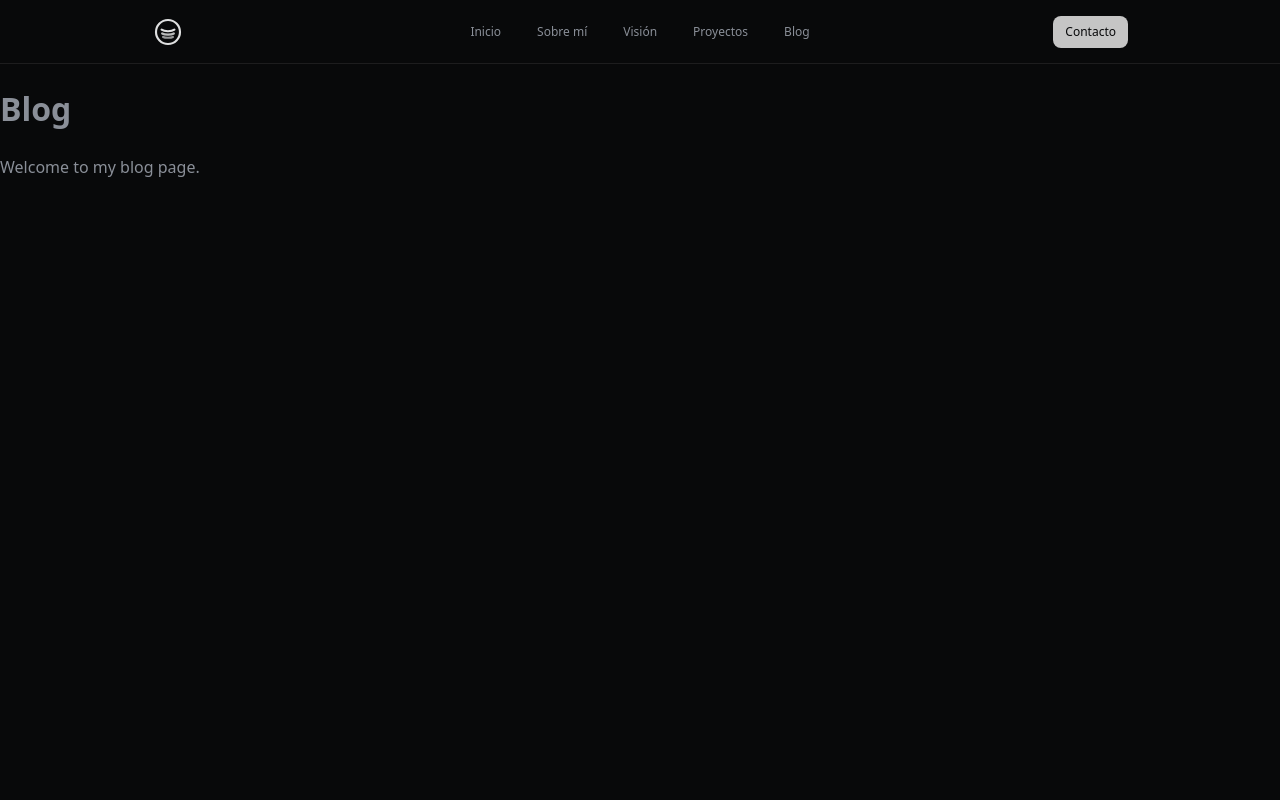
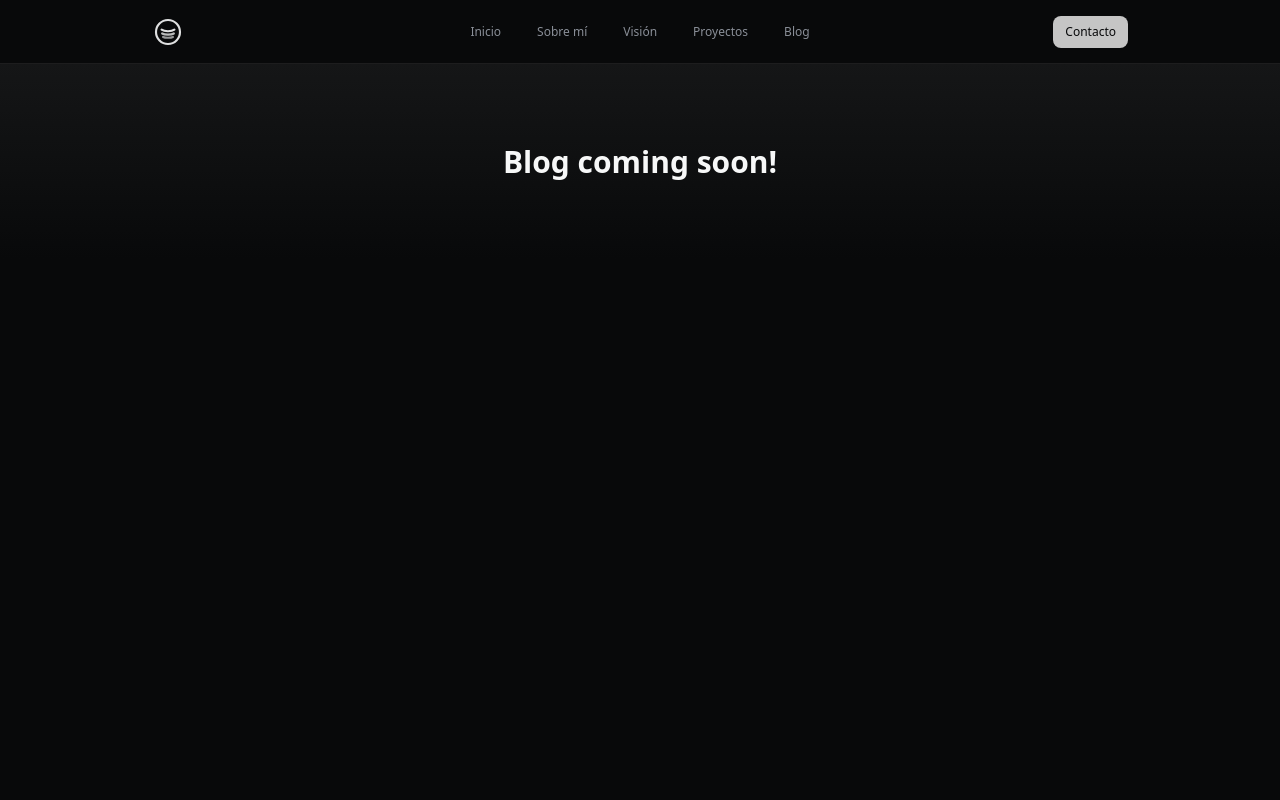
Before and after one commit to raullopezpenalva/Personal-Website, a React (Vite) app: page /blog in a window 1280 px wide. Shown: the top 800 px of the page. Built offline with nearby package versions, Linux system fonts and the light colour scheme.

Commit message:
Feature: Update BlogPage to display a "coming soon" message and enhance button styles

```diff
--- a/src/pages/BlogPage.tsx
+++ b/src/pages/BlogPage.tsx
@@ -1,9 +1,15 @@
+import Section from "../components/ui-patterns/Section";
+import Text from "../components/ui-primitives/Text";
+
 const BlogPage: React.FC = () => {
     return (
-        <div>
-            <h1>Blog</h1>
-            <p>Welcome to my blog page.</p>
-        </div>
+        <Section
+            id="blog-coming-soon"
+        >
+            <Text variant="title" align="center">
+                Blog coming soon!
+            </Text>
+        </Section>
     );
 };
 
--- a/src/styles/components/ui-primitives/Button.css
+++ b/src/styles/components/ui-primitives/Button.css
@@ -42,10 +42,11 @@
 .btn-alternative {
     background: var(--btn-bg-alternative);
     color: var(--btn-fg-alternative);
+    opacity: 0.85;
 }
 
 .btn-alternative:hover {
-    opacity: 0.8;
+    opacity: 1;
 }
 
 /* Muted button style */
```
